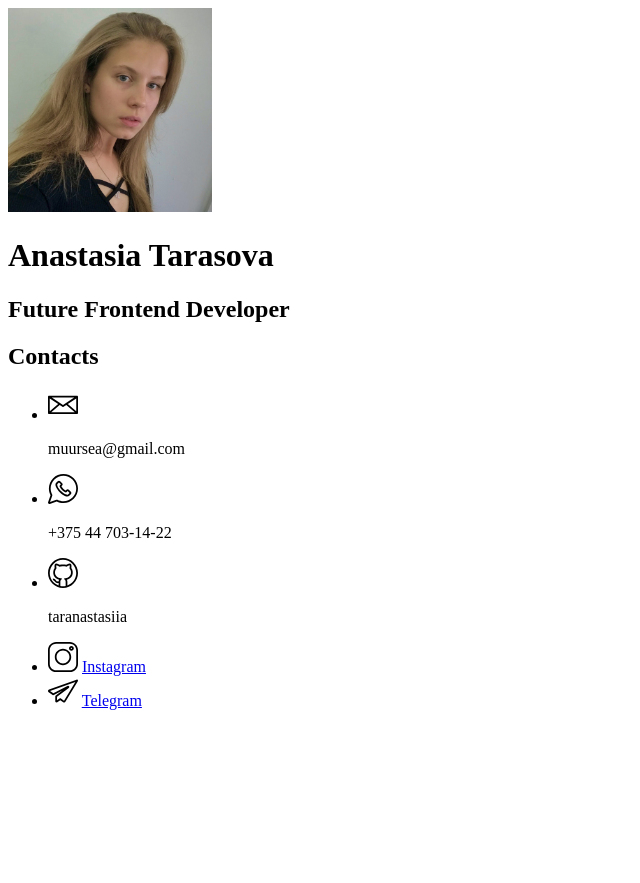
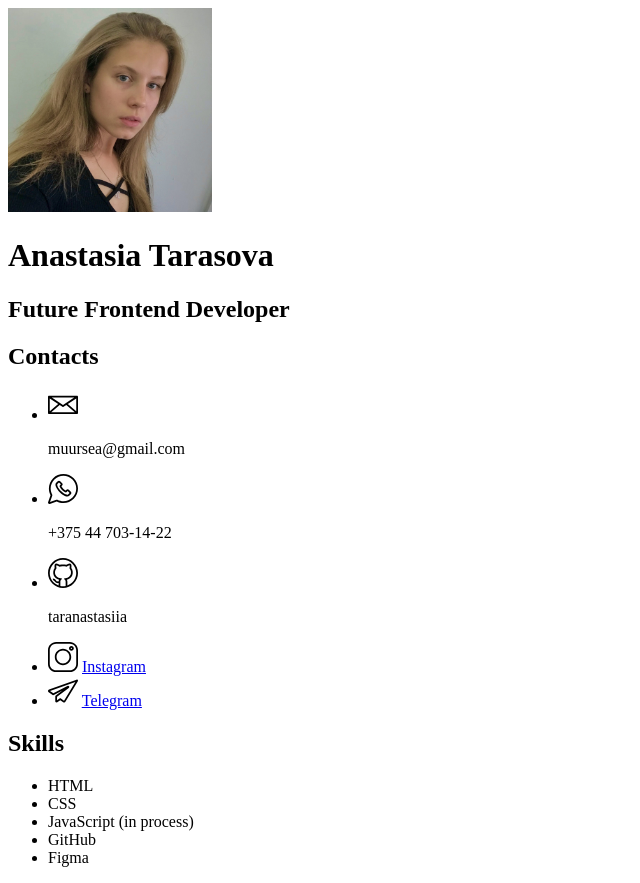
Before and after one commit to taranastasiia/rsschool-cv1, a plain HTML site: page index.html in a window 1280 px wide. Shown: the whole page, without its empty margins (0-640 px from the left). Before the commit the page ends 800 px from the top, so only its background shows below. Drawn offline with Linux system fonts and the light colour scheme.

Commit message:
fear: add skills

```diff
--- a/index.html
+++ b/index.html
@@ -22,7 +22,7 @@
                             <li class='mail'>
                                 <img src="./image/email.svg" alt="email" width="30" height="30">
                                 <p>muursea@gmail.com</p>
-                            <li class='phone_number'>
+                            <li c+lass='phone_number'>
                                 <img src="./image/whatsapp.svg" alt="Phone" width="30" height="30">
                                 <p>+375 44 703-14-22</p>
                             </li>
@@ -40,6 +40,17 @@
                             </li>
                         </ul>
                     </section>
+                    <section class='skills'>
+                        <h2>Skills</h2>
+                        <ul>
+                            <li>HTML</li>
+                            <li>CSS</li>
+                            <li>JavaScript (in process) </li>
+                            <li>GitHub</li>
+                            <li>Figma</li>
+
+                        </ul>
+                    </section>
                 </main>
             </div>
         </div>
```
